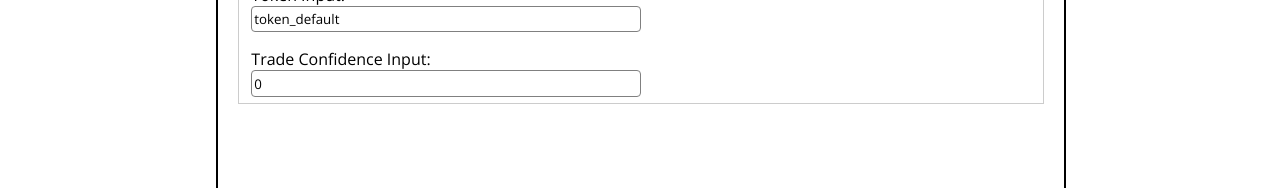
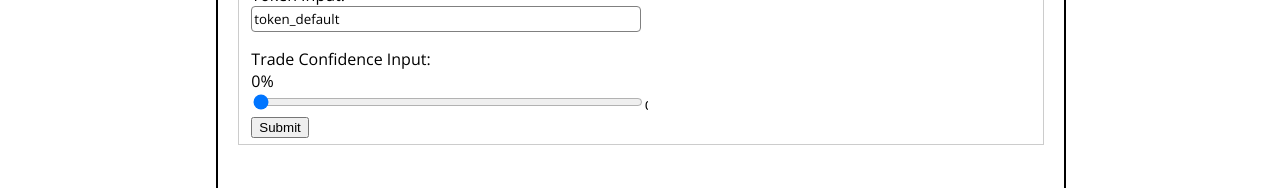
Before and after one commit to LizardLad/trading_bot_old, a React (Vite) app in the folder gui/: page / in a window 1280 px wide. Both pictures are taken after a click on the button "Settings". Shown: the part 212-400 px from the top of the page. Built offline with nearby package versions, Linux system fonts and the light colour scheme; no server answers.

Commit message:
small changes

```diff
--- a/gui/src/components/Settings/index.tsx
+++ b/gui/src/components/Settings/index.tsx
@@ -157,7 +157,7 @@ class TokenInput extends React.Component<TokenInputProps, TokenInputState> {
 interface ConfidenceInputProps {}
 interface ConfidenceInputState {
 	modified: boolean;
-	default: string;
+	default: number;
 }
 
 class ConfidenceInput extends React.Component<ConfidenceInputProps, ConfidenceInputState> {
@@ -169,7 +169,7 @@ class ConfidenceInput extends React.Component<ConfidenceInputProps, ConfidenceIn
 		this.promise_list = [];
 		this.state = {
 			modified: false,
-			default: String(0.00)
+			default: 0.00
 		}
 
 		this.onChange = this.onChange.bind(this);
@@ -187,7 +187,7 @@ class ConfidenceInput extends React.Component<ConfidenceInputProps, ConfidenceIn
 				while(this.__ismounted != true) {
 					await sleep(1);
 				}
-				this.setState({default: format_number(Number(response))});
+				this.setState({default: Number(response)});
 				//Remove promise from list
 				for(var i = 0; i < this.promise_list.length; i++) {
 					if(this.promise_list[i].id == id) {
@@ -219,16 +219,25 @@ class ConfidenceInput extends React.Component<ConfidenceInputProps, ConfidenceIn
 		}
 
 		let target = e.target  as HTMLInputElement;
+
+		/*if(target.type == 'number') {
+			if()
+		}*/
+
 		var strings: string = target.value
 		strings = strings.replace(/[^0-9.]/g, '').replace(/(\..*?)\..*/g, '$1');
-		this.setState({default: strings});
+		this.setState({default: Number(target.value)});
 	}
 
 	render() {
 		return (<>
 			<p className='settings_label'>Trade Confidence Input:</p>
-			<input type='text' name='trade_confidence_input' className='text_input'
-			        onChange={this.onChange} value={this.state.default} />
+			<p style={{margin: 0}}>{this.state.default}%</p>
+			<input type='range' name='trade_confidence_input' className='range_input'
+					min='0.01' max='100.00' step='0.01'
+					onChange={this.onChange} value={this.state.default} />
+			<input type='number' style={{width: '18px', border: 'none', padding: 0}} onChange={this.onChange} value={this.state.default}
+			  step='0.01'/>
 		</>);
 	}
 }
@@ -244,6 +253,12 @@ function Settings() {
 			<TokenInput />
 			<br />
 			<ConfidenceInput />
+			<br />
+			<button onClick={(e: React.MouseEvent) => {save_information_to_server()}}>Submit</button>
 		</div>
 	);
 }
+
+function save_information_to_server() {
+	return;
+}
--- a/gui/src/components/Settings/settings.css
+++ b/gui/src/components/Settings/settings.css
@@ -11,3 +11,11 @@
 	font-weight: 300;
 	width: 50%;
 }
+
+.range_input {
+	width: 50%;
+}
+
+.up_down_buttons {
+	height: calc(auto/2);
+}
```
Also changed, not shown: 1 other file (tests, documents, lock files or other folders).
